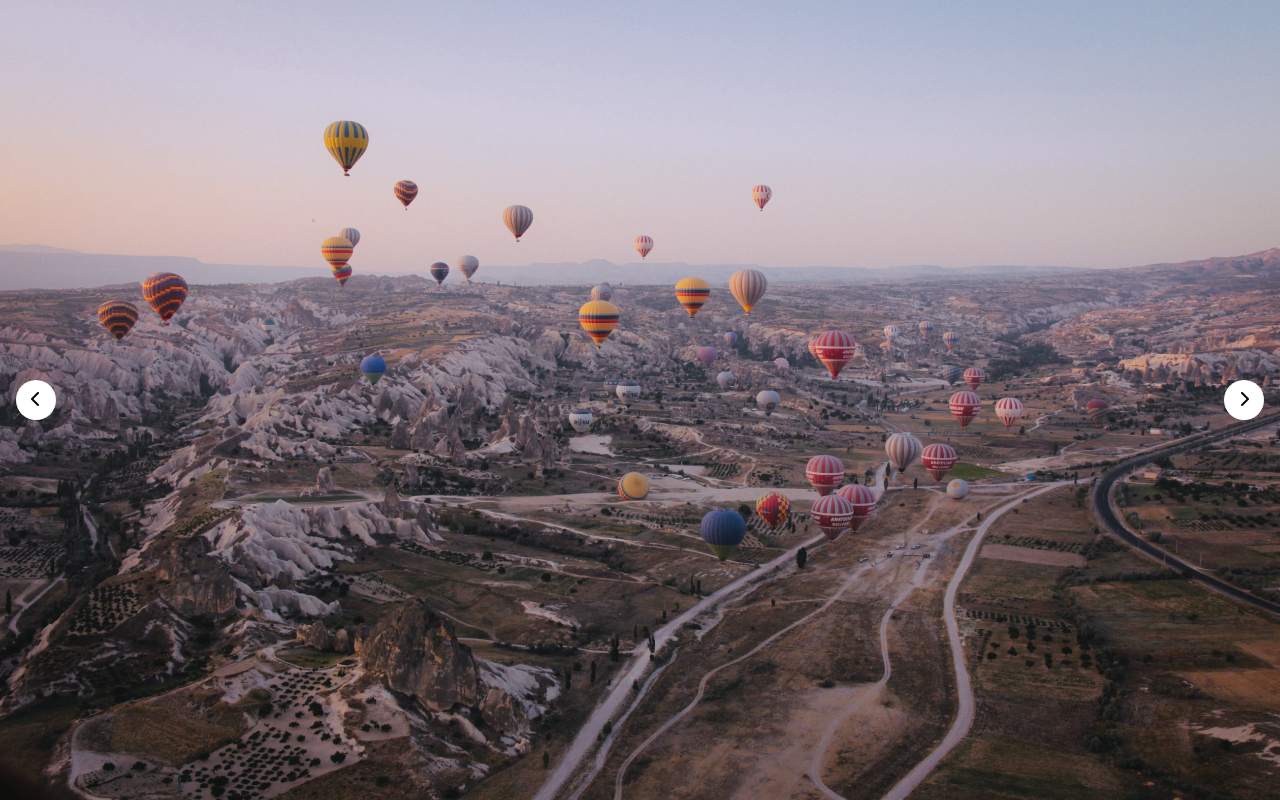
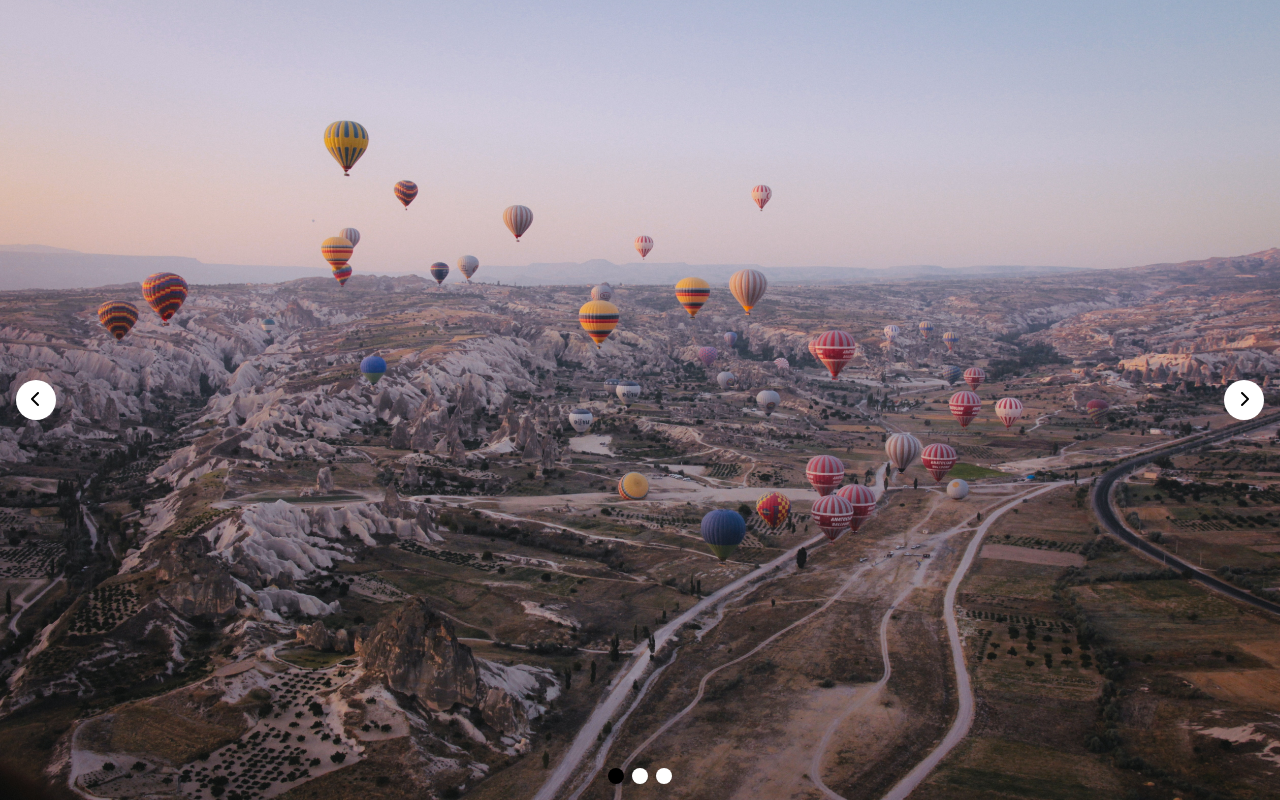
Before and after one commit to bohdanmoroziuk/vue3-carousel, a Vue app: page / in a window 1280 px wide. Built offline with nearby package versions, Linux system fonts and the light colour scheme.

Commit message:
feat: add pagination

```diff
--- a/src/components/Carousel.vue
+++ b/src/components/Carousel.vue
@@ -20,6 +20,14 @@ const showPrevSlide = () => {
     currentSlideIndex.value -= 1;
   }
 };
+
+const checkIsActive = (slideIndex: number) => (
+  currentSlideIndex.value === slideIndex
+);
+
+const showSlide = (slideIndex: number) => {
+  currentSlideIndex.value = slideIndex;
+};
 </script>
 
 <template>
@@ -39,6 +47,16 @@ const showPrevSlide = () => {
       >
         <i class="fas fa-chevron-right"></i>
       </button>
+    </div>
+
+    <div class="carousel__pagination">
+      <button
+        class="carousel__point"
+        :class="{ 'carousel__point--active': checkIsActive(slideIndex) }"
+        v-for="(_, slideIndex) of numberOfSlides"
+        :key="slideIndex"
+        @click="showSlide(slideIndex)"
+      />
     </div>
   </div>
 </template>
@@ -79,4 +97,29 @@ const showPrevSlide = () => {
   background-color: black;
   color: white;
 }
+
+.carousel__pagination {
+  position: absolute;
+  bottom: 0;
+  left: 0;
+  width: 100%;
+  padding-bottom: 16px;
+  display: flex;
+  align-items: center;
+  justify-content: center;
+  column-gap: 8px;
+}
+
+.carousel__point {
+  width: 16px;
+  height: 16px;
+  border-radius: 50%;
+  background-color: white;
+  border: none;
+  cursor: pointer;
+}
+
+.carousel__point--active {
+  background-color: black;
+}
 </style>
```
